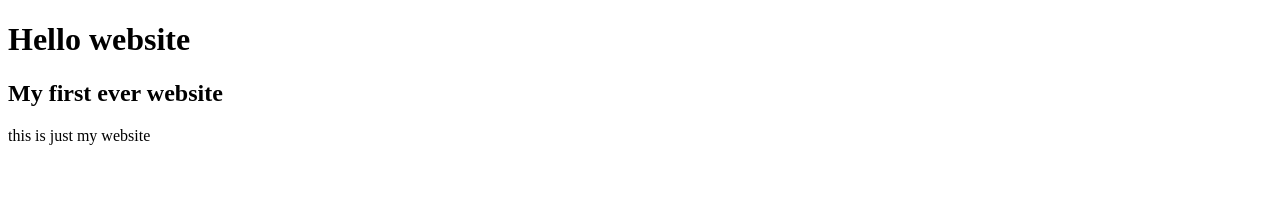
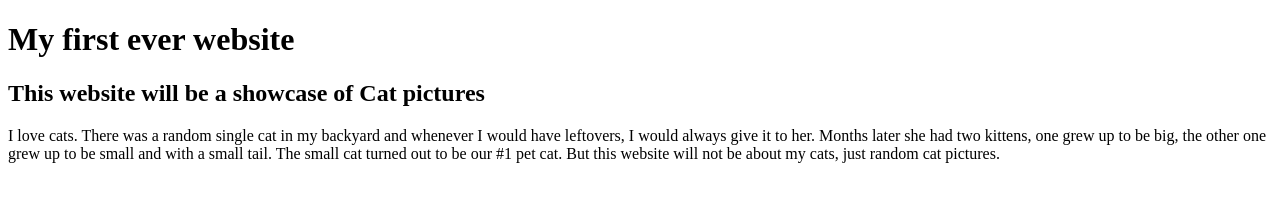
Before and after one commit to wcwscotty/firstweb.io, a plain HTML site: page index.html in a window 1280 px wide. Drawn offline with Linux system fonts and the light colour scheme.

Commit message:
Add files via upload

```diff
--- a/index.html
+++ b/index.html
@@ -3,13 +3,15 @@
     <head>
         <meta charset = "UTF-8">
         <title>First Ever Website</title>
-        <link rel="icon" type = "image/x-icon" href="./img/scott-steiner.ico">
+        <link rel="icon" type = "image/x-icon" href="./img/favicon.ico">
     </head>
     <body>
         <main>
-            <h1>Hello website</h1>
-            <h2>My first ever website</h2>
-            <p>this is just my website</p>
+            <h1>My first ever website</h1>
+            <h2>This website will be a showcase of <strong>Cat pictures</strong> </h2>
+            <p>I love cats. There was a random single cat in my backyard and whenever I would have leftovers, I would always give it to her.
+                Months later she had two kittens, one grew up to be big, the other one grew up to be small and with a small tail.
+                The small cat turned out to be our #1 pet cat. But this website will not be about my cats, just random cat pictures.</p>
         </main>
     </body>
 </html>
```
Also changed, not shown: img/favicon.ico (added).
